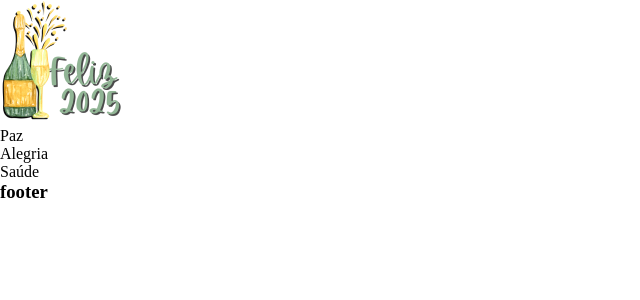
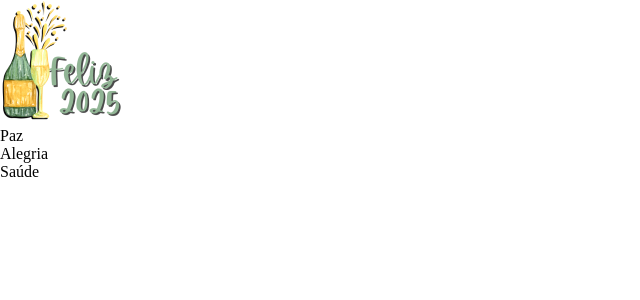
Before and after one commit to viannaingrid/anoNovo, a React (Vite) app: page / in a window 1280 px wide. Shown: the top 300 px of the page, without its empty margins (0-640 px from the left). Built offline with nearby package versions, Linux system fonts and the light colour scheme.

Commit message:
:wrench: update files

```diff
--- a/package.json
+++ b/package.json
@@ -13,7 +13,7 @@
     "react": "^18.3.1",
     "react-dom": "^18.3.1",
     "react-router-dom": "^7.1.1",
-    "sass": "^1.83.1"
+    "sass": "^1.83.4"
   },
   "devDependencies": {
     "@eslint/js": "^9.17.0",
--- a/src/App.jsx
+++ b/src/App.jsx
@@ -1,12 +1,10 @@
 import Header from '../src/Components/Header/Header.jsx';
 import '../src/globalStyle/globalStyle.scss';
-import Footer from '../src/Components/Footer/Footer.jsx';
 
 export default function app (){
     return(
         <section>
             <Header/>
-            <Footer/>
         </section>
     )
 }
--- a/src/Components/Footer/Footer.jsx
+++ b/src/Components/Footer/Footer.jsx
@@ -1,7 +1,7 @@
 export default function Footer() {
     return(
-        <section>
-            <h1>footer</h1>
-        </section>
+        <>
+        <h2>teste</h2>
+        </>
     )
 }
```
Also changed, not shown: src/Components/Main/Main.jsx (added), src/Components/Main/main.module.scss (added), 1 other file (tests, documents, lock files or other folders).
